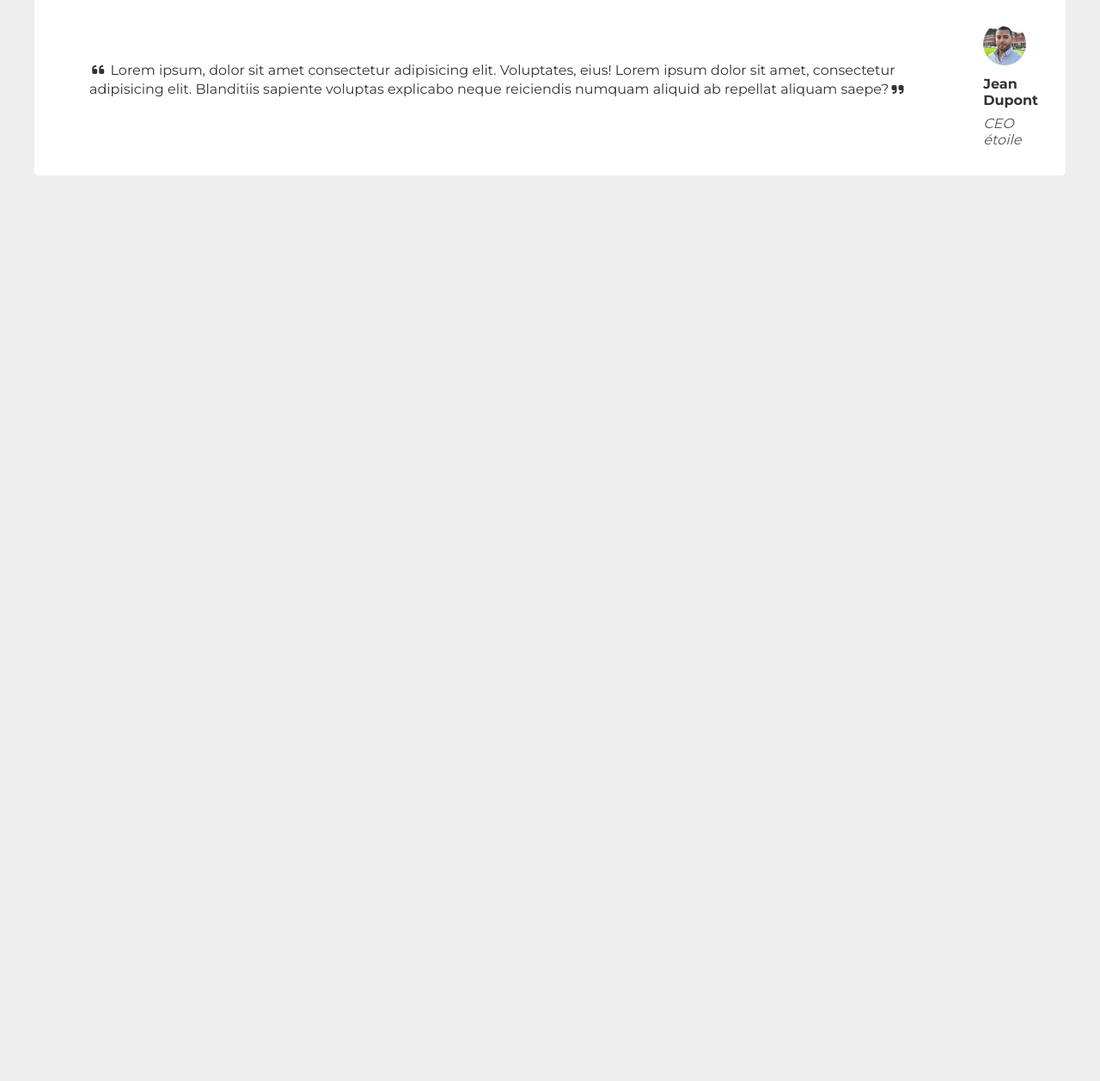
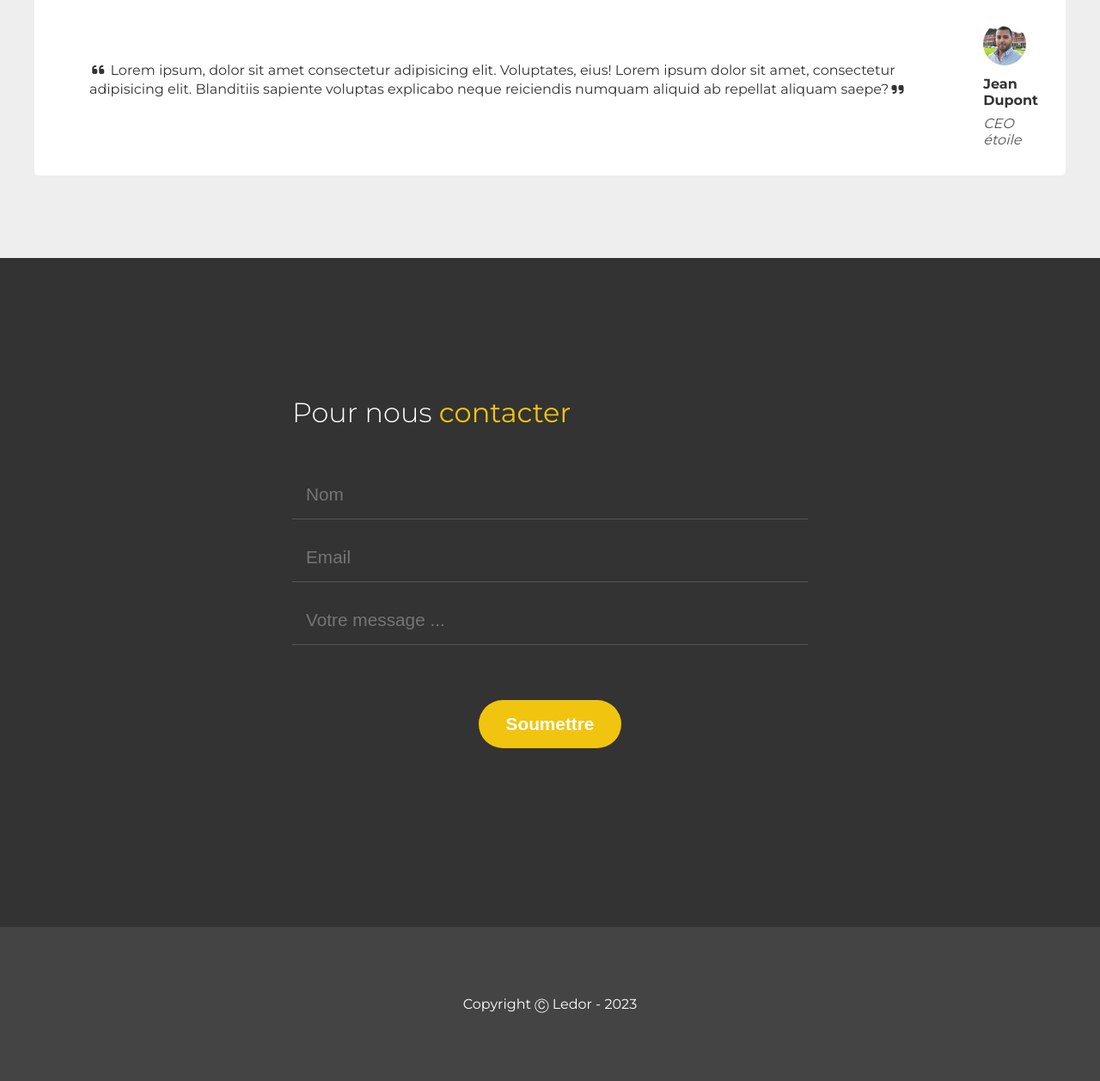
Before and after one commit to flancastre/HTML_CSS_Agence_Ledor, a plain HTML site: page index.html in a window 1280 px wide. Shown: the part 2674-3931 px from the top of the page at 86% size. Before the commit the page ends 2974 px from the top, so only its background shows below. Drawn offline with Linux system fonts and the light colour scheme; a web font is replaced by a local one.

Commit message:
contact and footer

```diff
--- a/css/style.css
+++ b/css/style.css
@@ -252,3 +252,60 @@ header a {
   border-radius: 50px;
   margin-bottom: 0.5rem;
 }
+
+/* contact  */
+
+.contact {
+  padding: 10rem 1rem 10rem 1rem;
+  display: flex;
+  flex-direction: column;
+  align-items: center;
+}
+
+.contact-form {
+  max-width: 600px;
+  display: flex;
+  flex-direction: column;
+  width: 100%;
+}
+
+.contact-form input {
+  background: #333;
+  border: 0;
+  border-bottom: 1px solid #555;
+  padding: 1rem;
+  font-size: 1.3rem;
+  color: white;
+  outline: 0;
+  margin-bottom: 1rem;
+}
+
+.contact-form button {
+  display: block;
+  margin: 3rem auto;
+  padding: 1rem 2rem;
+  border: 0;
+  border-radius: 30px;
+  background: #f1c40f;
+  color: white;
+  font-weight: 700;
+  font-size: 1.3rem;
+  cursor: pointer;
+}
+
+.contact-form button:hover {
+  background: red;
+}
+
+/* footer  */
+
+footer {
+  background: #444;
+  padding: 5rem 1rem 5rem 1rem;
+  color: white;
+  text-align: center;
+}
+
+footer p {
+  margin-bottom: 0;
+}
--- a/index.html
+++ b/index.html
@@ -132,15 +132,25 @@
             </div>
         </div>
     </section>
+    <section class="contact bg-dark">
+        <form action="#" class="contact-form">
+            <h2 class="title">Pour nous <strong>contacter</strong></h2>
+            <input type="text" placeholder="Nom" name="name">
+            <input type="text" placeholder="Email" name="email">
+            <input type="text" placeholder="Votre message ..." name="message">
+            <div>
 
+                <button class="contact-form-button">Soumettre</button>
+            </div>
+        </form>
 
+    </section>
 
-
-
-
-
-
-
+    <footer>
+        <p>
+            <p>Copyright &#9400; Ledor - 2023</p>
+        </p>
+    </footer>
 
 
 
```
